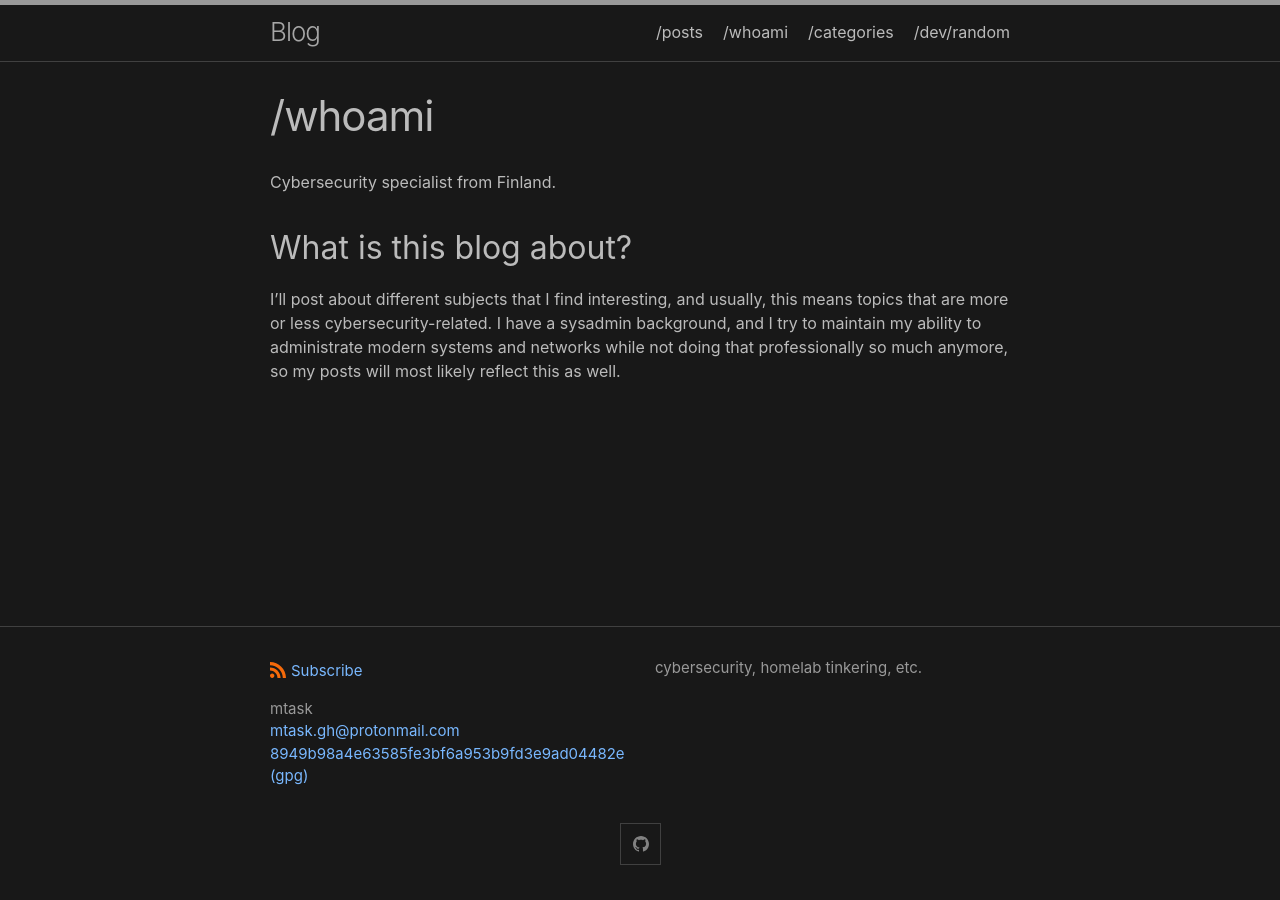
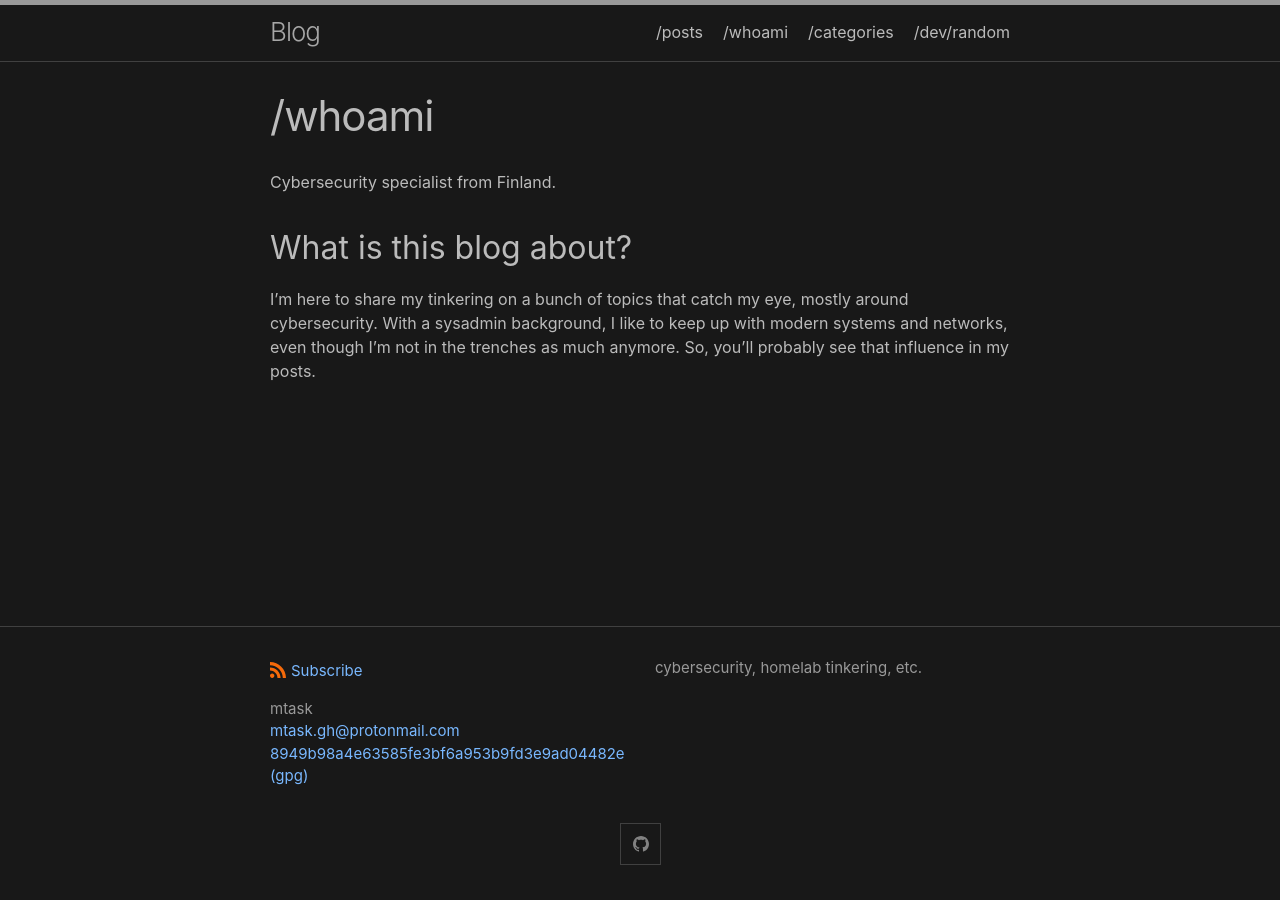
Before and after one commit to mtask/mtask.github.io, a Jekyll site: the page built from about.md, in a window 1280 px wide. Built offline with Jekyll 4.4.1, drawn with Linux system fonts in a browser that asks for light colours.

Commit message:
about.md

```diff
--- a/about.md
+++ b/about.md
@@ -8,5 +8,4 @@ Cybersecurity specialist from Finland.
 
 ## What is this blog about?
 
-I'll post about different subjects that I find interesting, and usually, this means topics that are more or less cybersecurity-related.
-I have a sysadmin background, and I try to maintain my ability to administrate modern systems and networks while not doing that professionally so much anymore, so my posts will most likely reflect this as well.
+I’m here to share my tinkering on a bunch of topics that catch my eye, mostly around cybersecurity. With a sysadmin background, I like to keep up with modern systems and networks, even though I’m not in the trenches as much anymore. So, you’ll probably see that influence in my posts.
```
